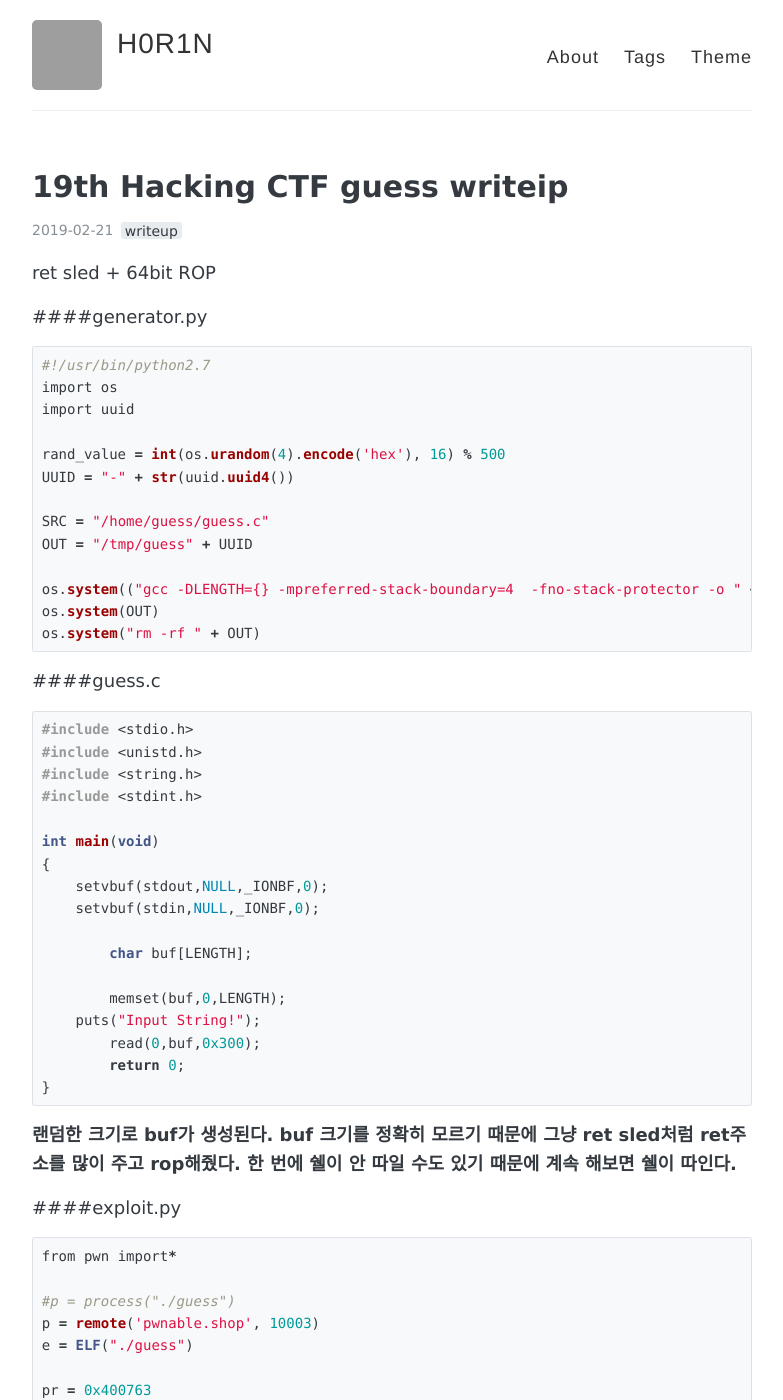
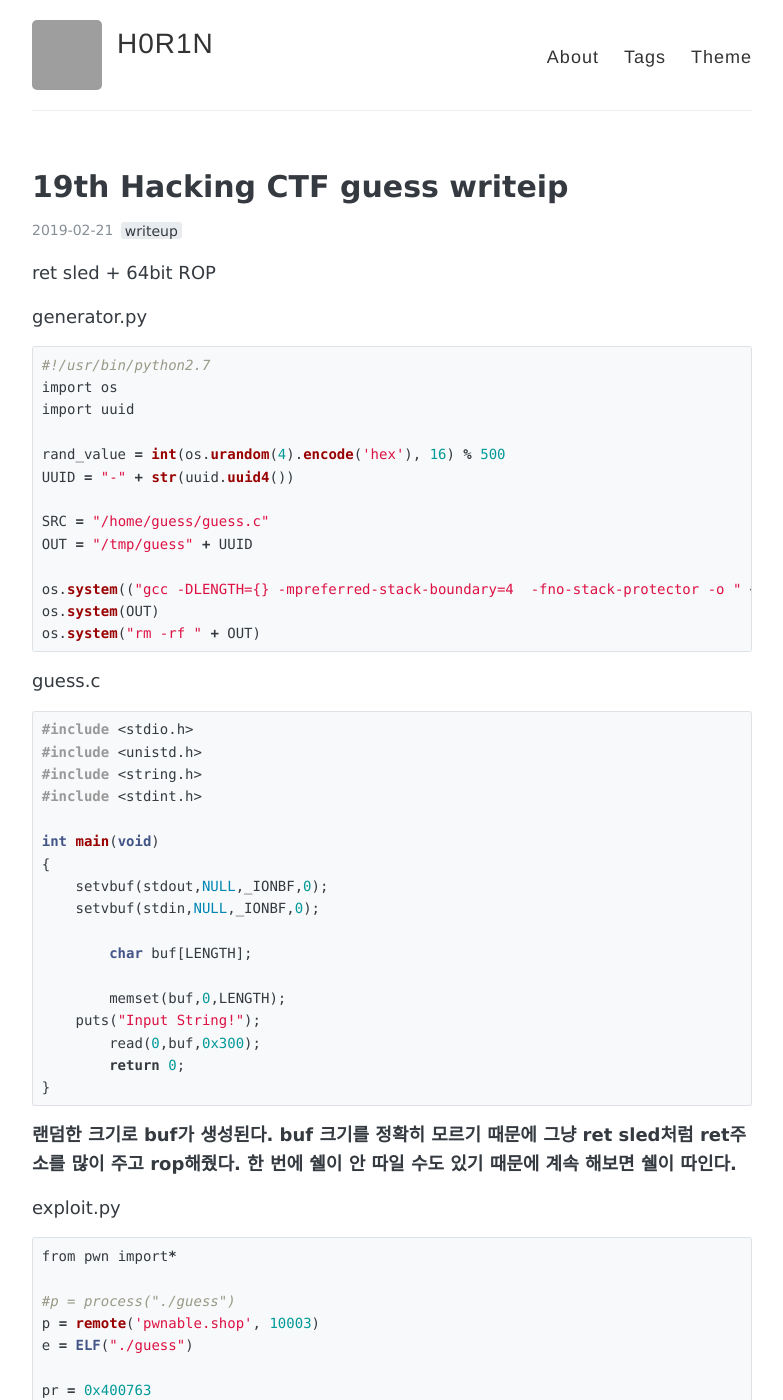
Before and after one commit to H0R1N/H0R1N.github.io, a Jekyll site: the page built from _posts/2019-02-21-19th_Hackingcamp_CTF_guess_writeup.md, in a window 1280 px wide and 1400 px high. Shown: the whole window, without its empty margins (248-1031 px from the left). Built offline with Jekyll 4.4.1, drawn with Linux system fonts in a browser that asks for light colours; grey boxes are pictures that could not be loaded.

Commit message:
2019-02-21 Update

````diff
--- a/_posts/2019-02-21-19th_Hackingcamp_CTF_guess_writeup.md
+++ b/_posts/2019-02-21-19th_Hackingcamp_CTF_guess_writeup.md
@@ -11,7 +11,7 @@ ret sled + 64bit ROP
 
 
 
-####generator.py
+generator.py
 ```python
 #!/usr/bin/python2.7
 import os
@@ -27,7 +27,7 @@ os.system(("gcc -DLENGTH={} -mpreferred-stack-boundary=4  -fno-stack-protector -
 os.system(OUT)
 os.system("rm -rf " + OUT)
 ```
-####guess.c
+guess.c
 ```c
 #include <stdio.h>
 #include <unistd.h>
@@ -49,7 +49,7 @@ int main(void)
 ```
 **랜덤한 크기로 buf가 생성된다. buf 크기를 정확히 모르기 때문에 그냥 ret sled처럼 ret주소를 많이 주고 rop해줬다. 한 번에 쉘이 안 따일 수도 있기 때문에 계속 해보면 쉘이 따인다.**
 
-####exploit.py
+exploit.py
 ```python
 from pwn import*
 
````
